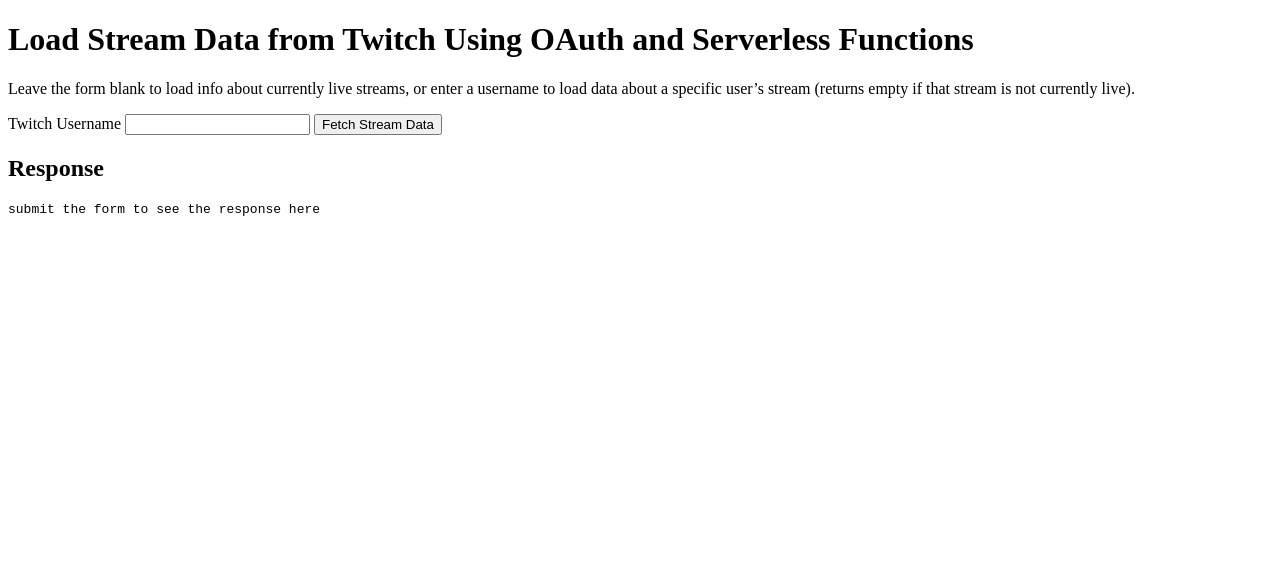
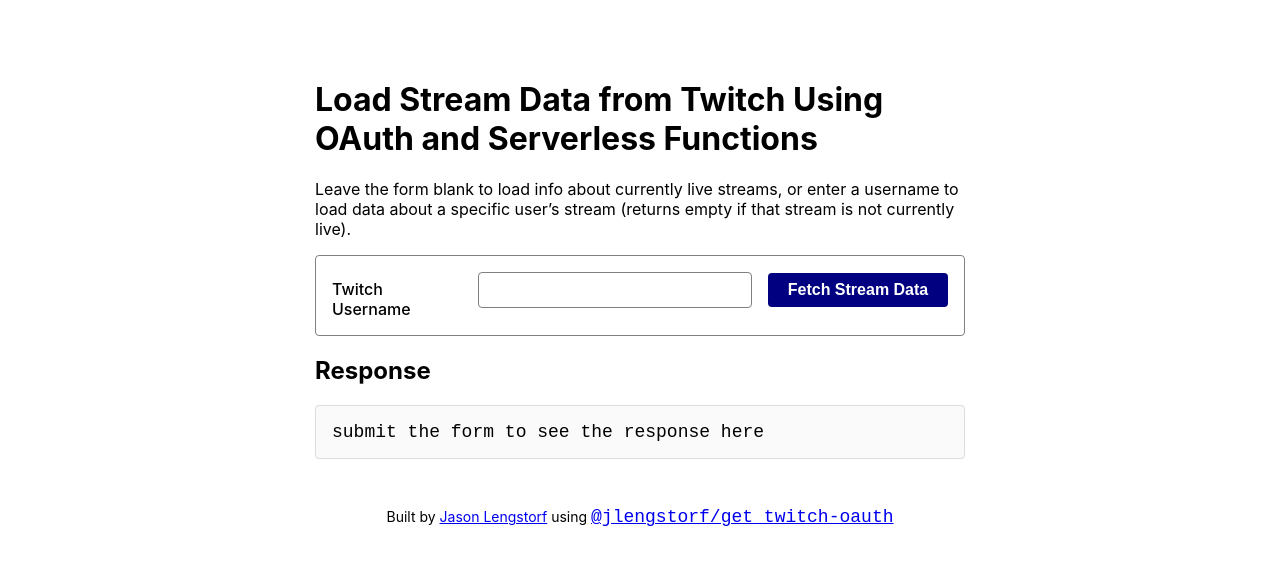
Before and after one commit to kevin-powell/get-twitch-data-serverless, a plain HTML site: page site/index.html in a window 1280 px wide. Drawn offline with Linux system fonts and the light colour scheme.

Commit message:
feat: demo site + better error handling

```diff
--- a/site/index.html
+++ b/site/index.html
@@ -4,13 +4,111 @@
     <meta charset="UTF-8" />
     <meta name="viewport" content="width=device-width, initial-scale=1.0" />
     <title>Twitch OAuth Serverless Example</title>
+    <style>
+      * {
+        box-sizing: border-box;
+      }
+
+      body {
+        font-family: -apple-system, BlinkMacSystemFont, 'Segoe UI', Roboto,
+          Helvetica, Arial, sans-serif, 'Apple Color Emoji', 'Segoe UI Emoji',
+          'Segoe UI Symbol';
+      }
+
+      main,
+      footer {
+        margin: 5rem auto 0;
+        max-width: 650px;
+        width: 90vw;
+      }
+
+      form {
+        border: 1px solid gray;
+        border-radius: 0.25rem;
+        padding: 1rem;
+      }
+
+      label,
+      input,
+      button {
+        display: block;
+        font-size: 1rem;
+        width: 100%;
+      }
+
+      label {
+        font-weight: 500;
+      }
+
+      input,
+      button {
+        border-radius: 0.25rem;
+        margin-top: 0.5rem;
+        padding: 0.5rem;
+      }
+
+      input {
+        border: 1px solid gray;
+      }
+
+      button {
+        background: navy;
+        border: none;
+        color: white;
+        font-weight: 800;
+      }
+
+      pre {
+        background: #fafafa;
+        border: 1px solid #ddd;
+        border-radius: 0.25rem;
+        font-size: 1.125rem;
+        overflow-x: scroll;
+        padding: 1rem;
+      }
+
+      footer {
+        font-size: 0.875rem;
+        margin-bottom: 3rem;
+        margin-top: 3rem;
+        text-align: center;
+      }
+
+      code {
+        font-size: 1.125rem;
+      }
+
+      footer a {
+        display: inline-block;
+        margin-top: 1rem;
+      }
+
+      @media (min-width: 650px) {
+        form {
+          align-items: baseline;
+          display: grid;
+          gap: 1em;
+          grid-template-columns: 130px 1fr 180px;
+        }
+
+        input,
+        button {
+          margin-top: 0;
+        }
+
+        footer a {
+          margin-top: 0;
+        }
+      }
+    </style>
   </head>
   <body>
+    <main>
       <h1>Load Stream Data from Twitch Using OAuth and Serverless Functions</h1>
 
       <p>
-      Leave the form blank to load info about currently live streams, or enter a
-      username to load data about a specific user’s stream (returns empty if
+        Leave the form blank to load info about currently live streams, or enter
+        a username to load data about a specific user’s stream (returns empty if
         that stream is not currently live).
       </p>
 
@@ -23,9 +121,19 @@
 
       <h2>Response</h2>
       <pre>submit the form to see the response here</pre>
+    </main>
+
+    <footer>
+      Built by <a href="https://jason.af">Jason Lengstorf</a> using
+      <a href="https://www.npmjs.com/package/@jlengstorf/get-twitch-oauth"
+        ><code>@jlengstorf/get_twitch-oauth</code></a
+      >
+    </footer>
 
     <script>
       document.querySelector('form').addEventListener('submit', (event) => {
+        event.preventDefault();
+
         const data = new FormData(event.target);
         const form = document.querySelector('form');
         const output = document.querySelector('pre');
```
Also changed, not shown: functions/get-stream-data.js (+9 -1 lines), 1 other file. Lines whose indentation alone changed are shown as unchanged.
